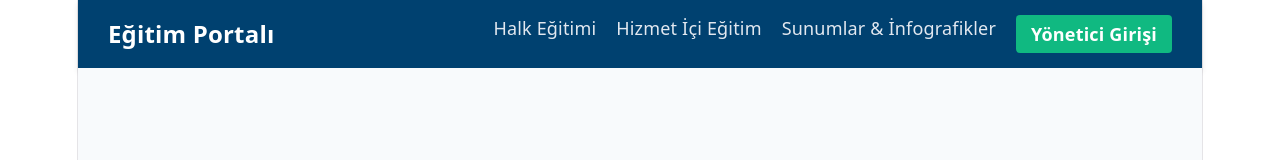
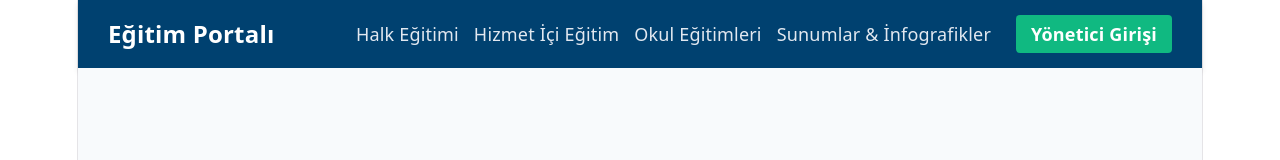
Before and after one commit to mgulaydr-svg/egitim-portali, a React (Vite) app: page /admin in a window 1280 px wide. Shown: the top 160 px of the page. Built offline with nearby package versions, Linux system fonts and the light colour scheme; no server answers.

Commit message:
okul eğitimleri güncellemesi

```diff
--- a/src/components/ArticleCard.jsx
+++ b/src/components/ArticleCard.jsx
@@ -7,23 +7,25 @@ export default function ArticleCard({ item }) {
     return text.length > 120 ? text.substring(0, 120) + "..." : text;
   };
 
-  // Kategoriye Göre Dinamik Renk ve İkon Teması Belirleme
   const isHizmetIci = item.category === 'Hizmet İçi Eğitim';
   const isSunum = item.category === 'Sunumlar & İnfografikler';
+  const isOkul = item.category === 'Okul Eğitimleri';
 
   const theme = isHizmetIci ? {
     border: '#10b981', bg: '#ecfdf5', badgeBg: '#059669', badgeText: 'white', icon: '👨‍⚕️'
   } : isSunum ? {
     border: '#f59e0b', bg: '#fffbeb', badgeBg: '#d97706', badgeText: 'white', icon: '📊'
-  } : { // Varsayılan: Halk Eğitimi
+  } : isOkul ? {
+    border: '#8b5cf6', bg: '#f5f3ff', badgeBg: '#6d28d9', badgeText: 'white', icon: '📚'
+  } : {
     border: '#3b82f6', bg: '#eff6ff', badgeBg: '#2563eb', badgeText: 'white', icon: '👥'
   };
 
   return (
     <div style={{
       backgroundColor: '#ffffff',
-      border: `1px solid ${theme.border}`, // Sınır rengi kategoriye göre
-      borderTop: `5px solid ${theme.border}`, // Üst şerit rengi
+      border: `1px solid ${theme.border}`,
+      borderTop: `5px solid ${theme.border}`,
       borderRadius: '8px',
       boxShadow: '0 4px 6px rgba(0,0,0,0.05)',
       display: 'flex',
@@ -33,7 +35,6 @@ export default function ArticleCard({ item }) {
       overflow: 'hidden'
     }}>
 
-      {/* ÜST GÖRSEL/FOTOĞRAF ALANI */}
       <div style={{ height: '140px', backgroundColor: theme.bg, display: 'flex', alignItems: 'center', justifyContent: 'center', borderBottom: '1px solid #e2e8f0' }}>
         {item.imageUrl ? (
           <img src={item.imageUrl} alt={item.title} style={{ width: '100%', height: '100%', objectFit: 'cover' }} />
@@ -43,7 +44,6 @@ export default function ArticleCard({ item }) {
       </div>
 
       <div style={{ padding: '20px', display: 'flex', flexDirection: 'column', flex: 1 }}>
-        {/* Etiketler */}
         <div style={{ display: 'flex', gap: '8px', marginBottom: '15px', flexWrap: 'wrap' }}>
           <span style={{ backgroundColor: theme.badgeBg, color: theme.badgeText, padding: '4px 10px', borderRadius: '4px', fontSize: '12px', fontWeight: 'bold' }}>{item.category}</span>
           <span style={{ backgroundColor: '#e2e8f0', color: '#475569', padding: '4px 10px', borderRadius: '4px', fontSize: '12px', fontWeight: 'bold' }}>{item.topic}</span>
--- a/src/components/Navbar.jsx
+++ b/src/components/Navbar.jsx
@@ -3,16 +3,17 @@ import { Link } from 'react-router-dom';
 
 export default function Navbar() {
   return (
-    <nav style={{ backgroundColor: '#004170', padding: '15px 30px', display: 'flex', justifyContent: 'space-between', alignItems: 'center', color: 'white', boxShadow: '0 4px 6px rgba(0,0,0,0.1)' }}>
+    <nav style={{ backgroundColor: '#004170', padding: '15px 30px', display: 'flex', justifyContent: 'space-between', alignItems: 'center', color: 'white', boxShadow: '0 4px 6px rgba(0,0,0,0.1)', flexWrap: 'wrap', gap: '15px' }}>
       <Link to="/" style={{ color: 'white', textDecoration: 'none', fontSize: '24px', fontWeight: 'bold' }}>
         Eğitim Portalı
       </Link>
 
-      <div style={{ display: 'flex', gap: '20px' }}>
+      <div style={{ display: 'flex', gap: '15px', flexWrap: 'wrap', alignItems: 'center' }}>
         <Link to="/?kategori=Halk Eğitimi" style={{ color: '#e2e8f0', textDecoration: 'none', fontWeight: '500', transition: 'color 0.2s' }}>Halk Eğitimi</Link>
         <Link to="/?kategori=Hizmet İçi Eğitim" style={{ color: '#e2e8f0', textDecoration: 'none', fontWeight: '500', transition: 'color 0.2s' }}>Hizmet İçi Eğitim</Link>
+        <Link to="/?kategori=Okul Eğitimleri" style={{ color: '#e2e8f0', textDecoration: 'none', fontWeight: '500', transition: 'color 0.2s' }}>Okul Eğitimleri</Link>
         <Link to="/?kategori=Sunumlar & İnfografikler" style={{ color: '#e2e8f0', textDecoration: 'none', fontWeight: '500', transition: 'color 0.2s' }}>Sunumlar & İnfografikler</Link>
-        <Link to="/admin" style={{ backgroundColor: '#10b981', color: 'white', padding: '6px 15px', borderRadius: '4px', textDecoration: 'none', fontWeight: 'bold' }}>
+        <Link to="/admin" style={{ backgroundColor: '#10b981', color: 'white', padding: '6px 15px', borderRadius: '4px', textDecoration: 'none', fontWeight: 'bold', marginLeft: '10px' }}>
           Yönetici Girişi
         </Link>
       </div>
--- a/src/pages/Admin.jsx
+++ b/src/pages/Admin.jsx
@@ -179,6 +179,7 @@ export default function Admin() {
               <select value={category} onChange={e => setCategory(e.target.value)} style={{ width: '100%', padding: '12px', borderRadius: '4px', border: '1px solid #cbd5e1' }}>
                 <option value="Halk Eğitimi">Halk Eğitimi</option>
                 <option value="Hizmet İçi Eğitim">Hizmet İçi Eğitim</option>
+                <option value="Okul Eğitimleri">Okul Eğitimleri</option>
                 <option value="Sunumlar & İnfografikler">Sunumlar & İnfografikler</option>
               </select>
             </div>
```
